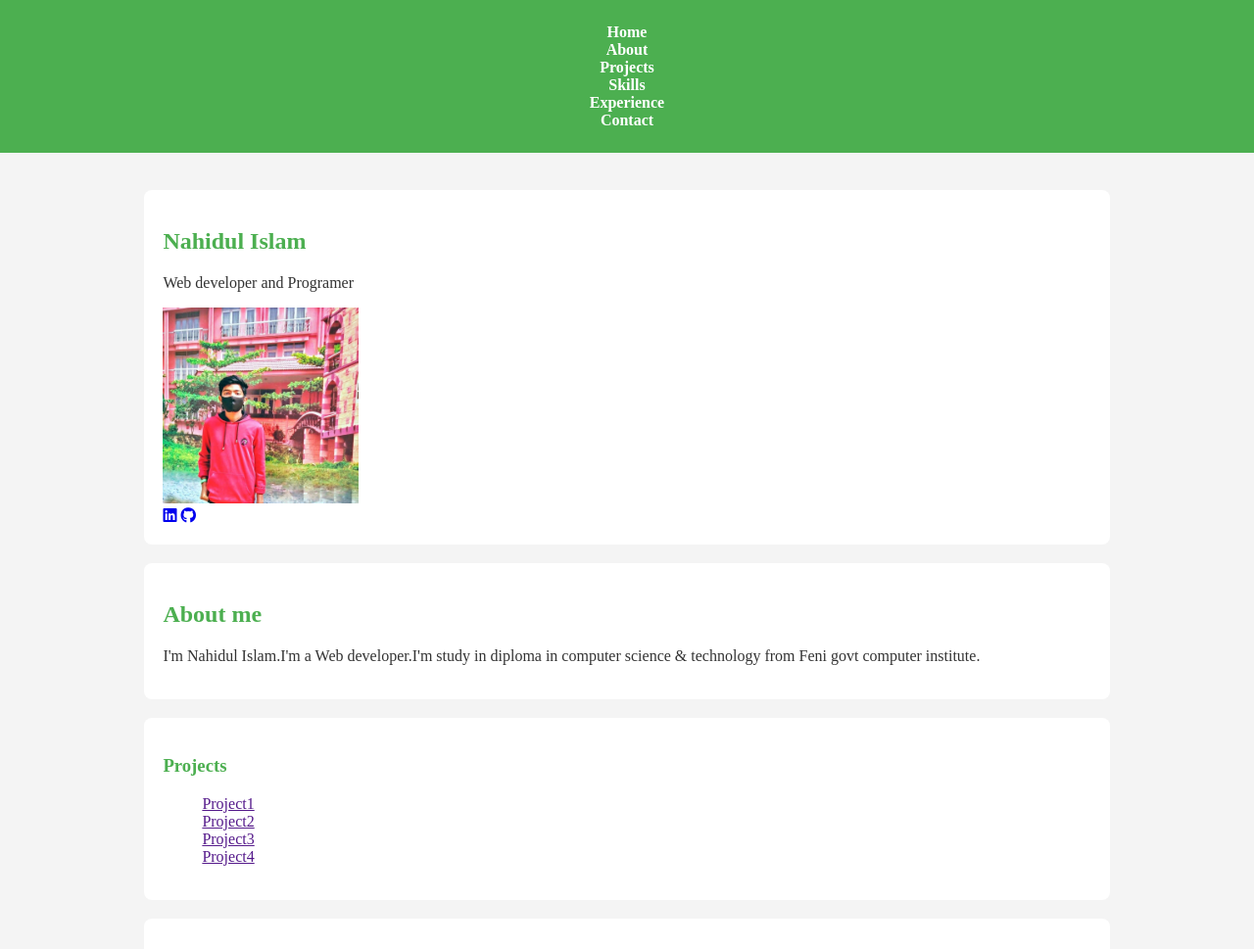
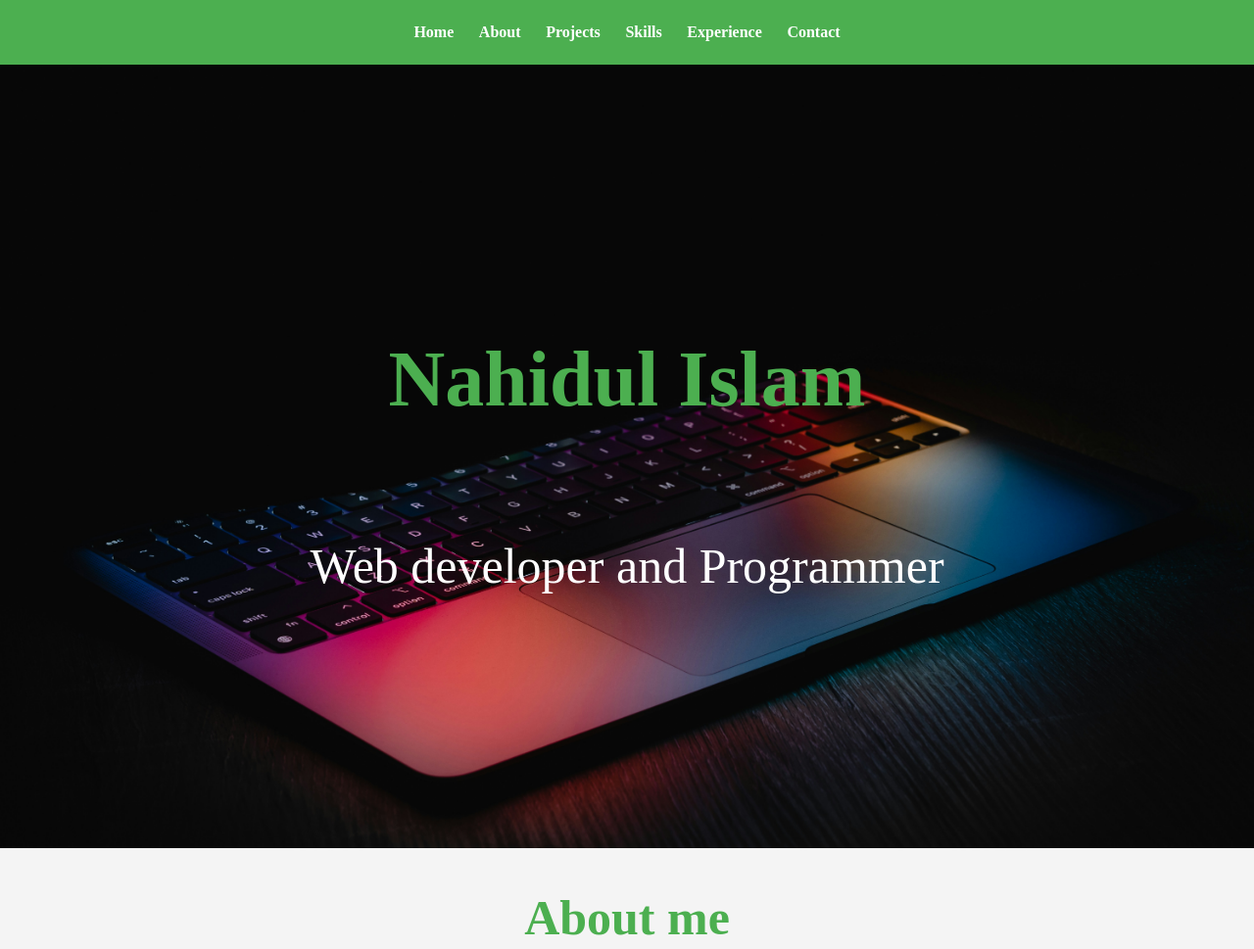
Before and after one commit to Nahidul-Islam78/Portfolio-website-, a plain HTML site: page index.html in a window 1280 px wide. Shown: the top 969 px of the page at 98% size. Drawn offline with Linux system fonts and the light colour scheme.

Commit message:
6th commit

```diff
--- a/index.html
+++ b/index.html
@@ -37,23 +37,21 @@
 
   <main>
     <!--Homepage section-->
-    <section id="Home" class="card">
-      <h1>Nahidul Islam</h1>
-      <p>Web developer and Programer</p>
-      <img src="./Nahidul.jpg" alt="Nahidul islam"><br>
-      <a href="https://www.linkedin.com/in/nahidul-islam7840/" target="_blank"><i class="fa-brands fa-linkedin"></i></a>
-      <a href="https://github.com/Nahidul-Islam78" target="_blank"><i class="fa-brands fa-github"></i></a>
+    <section id="Home" class="home">
+      <h1 class="home__title">Nahidul Islam</h1>
+      <p class="home__description">Web developer and Programmer</p>
     </section>
 
     <!--About section-->
-    <section id="About" class="card">
+    <section id="About">
       <h2>About me</h2>
+      <img src="./Nahidul.jpg" alt="Nahidul islam">
       <p id=>I'm Nahidul Islam.I'm a Web developer.I'm study in diploma in computer science & technology from Feni govt
         computer
         institute.</p>
     </section>
     <!--Project section-->
-    <section id="Projects" class="card">
+    <section id="Projects">
       <h3>Projects</h3>
       <ul>
         <li><a href="">Project1</a></li>
@@ -64,7 +62,7 @@
     </section>
 
     <!--Skills section -->
-    <section id="Skills" class="card"">
+    <section id="Skills">
       <h3>Skills</h3>
       <table>
         <thead>
@@ -94,13 +92,13 @@
     </section>
 
     <!--Experience section-->
-    <section id="Experience" class="card">
+    <section id="Experience">
       <h3>Experience</h3>
       <p>I have 2 years working experience.</p>
     </section>
 
     <!--Contact section-->
-    <section id="Contact" class="card">
+    <section id="Contact">
       <h3>Contact me</h3>
       <form action="https://formspree.io/f/xnnqqldg" method="POST">
         <div><label for="Name">Name</label><input type="text" placeholder="write your name" required></div>
--- a/style.css
+++ b/style.css
@@ -16,6 +16,7 @@ body{
 }
 h1, h2 ,h3{
   color:var(--primary-color);
+  font-size: 50px;
 }
 ul{
   list-style: none;
@@ -54,10 +55,14 @@ header{
   color:var(--secondary-color);
   text-align: center;
   padding: 1.5rem 0;
+  position:sticky;
+  top:0;
 }
 nav ul{
   padding: 0;
   margin: 0;
+  display: flex;
+  justify-content: center;
 }
 nav ul li{
   margin: 0 0.8rem;
@@ -68,9 +73,63 @@ nav ul li a{
   font-weight: bold;
 }
 main{
-  width: 80%;
-  margin: auto;
-  padding: 1.2rem;
+  width: 100%;
+  margin: 0;
+  padding: 0;
+}
+.home{
+  margin: 0;
+  padding:0;
+  height: 100vh;
+  background-image: url(background_image_home.jpg);
+  background-position: center ;
+  background-repeat: no-repeat;
+  background-size:cover;
+  display: flex;
+  flex-direction: column;
+  justify-content: center;
+  align-items: center;
+}
+.home__title{
+  font-size: 80px;
+}
+.home__description{
+  color: white;
+  font-size: 50px;
+}
+
+
+#About{
+  display: flex;
+  flex-direction: column;
+  justify-content: center;
+  align-items: center;
+}
+#Projects{
+  display: flex;
+  flex-direction: column;
+  justify-content: center;
+  align-items: center;
+
+}
+#Skills{
+  display: flex;
+  flex-direction: column;
+  justify-content: center;
+  align-items: center;
+}
+#Experience{
+  display: flex;
+  flex-direction: column;
+  justify-content: center;
+  align-items: center;
+}
+#Contact{
+  display: flex;
+  flex-direction: column;
+  justify-content: center;
+  align-items: center
+
 }
 table{
   width: 100%;
```
Also changed, not shown: background_image_home.jpg (added).
